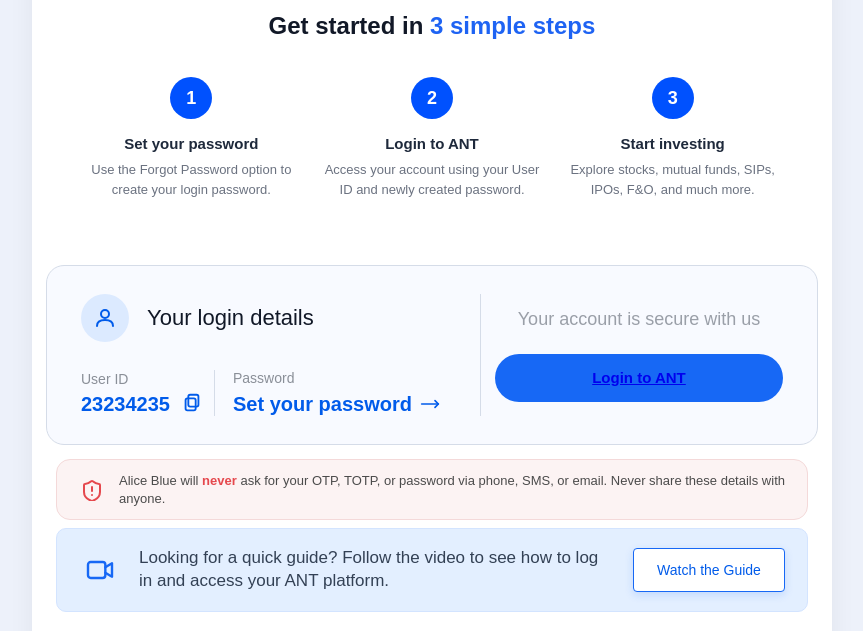
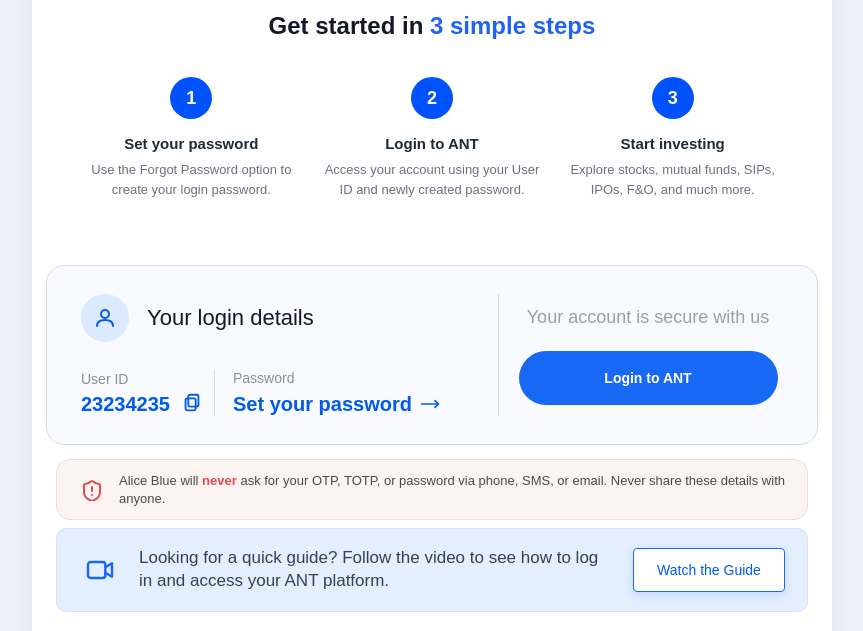
Before and after one commit to Omkaraliceblue/Index.html, a plain HTML site: page index.html in a window 1280 px wide. Shown: the part 466-1097 px from the top of the page, without its empty margins (208-1071 px from the left). Drawn offline with Linux system fonts and the light colour scheme.

Commit message:
Update index.html

```diff
--- a/index.html
+++ b/index.html
@@ -312,40 +312,58 @@
 }
 
 /* RIGHT SECTION */
-.login-right{
-    width:270px;
-    max-width:100%;
-    flex:1;
-    min-width:220px;
-    text-align:center;
+.login-right {
+    width: 270px;
+    max-width: 100%;
+    flex: 0 0 270px;
+    min-width: 220px;
+    text-align: center;
 }
 
-.secure-note{
-    font-size:18px;
-    color:#9A9FA8;
-    font-weight:500;
-    margin-bottom:24px;
+/* SECURE NOTE */
+.secure-note {
+    font-size: 18px;
+    line-height: 24px;
+    color: #9A9FA8;
+    font-weight: 500;
+    margin-bottom: 22px;
+    white-space: nowrap;
 }
 
-/* CTA BUTTONS */
-.login-buttons{
+/* CTA BUTTON WRAPPER */
+.login-buttons {
+    width: 259px;
+    height: 54px;
+    max-width: 100%;
+    margin: 0 auto;
+}
+
+/* CTA BUTTON */
+.btn-primary {
     display: flex;
     align-items: center;
     justify-content: center;
+
     width: 100%;
-    height: 48px;
+    height: 100%;
+
     background: #1768F5;
     color: #fff;
+
     border-radius: 999px;
     text-decoration: none;
-    font-size: 15px;
+
+    font-size: 14px;
+    line-height: 20px;
     font-weight: 600;
+
+    box-sizing: border-box;
+    transition: background 0.2s ease;
 }
 
 /* HOVER */
-.btn-primary:hover
-{
-    background:#005BEA;
+.btn-primary:hover {
+    background: #005BEA;
 }
 
 /* SECURITY WARNING */
```
